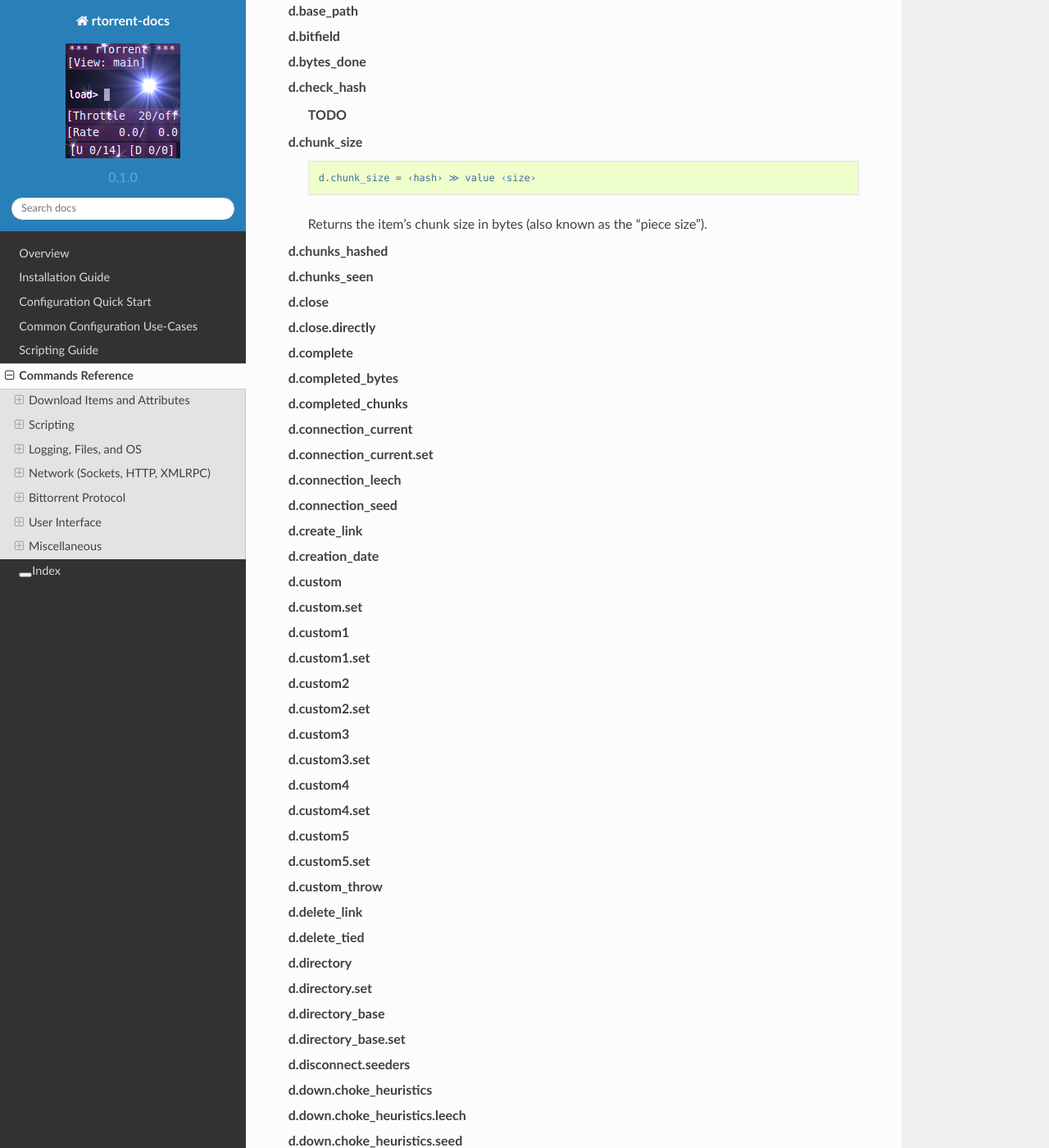
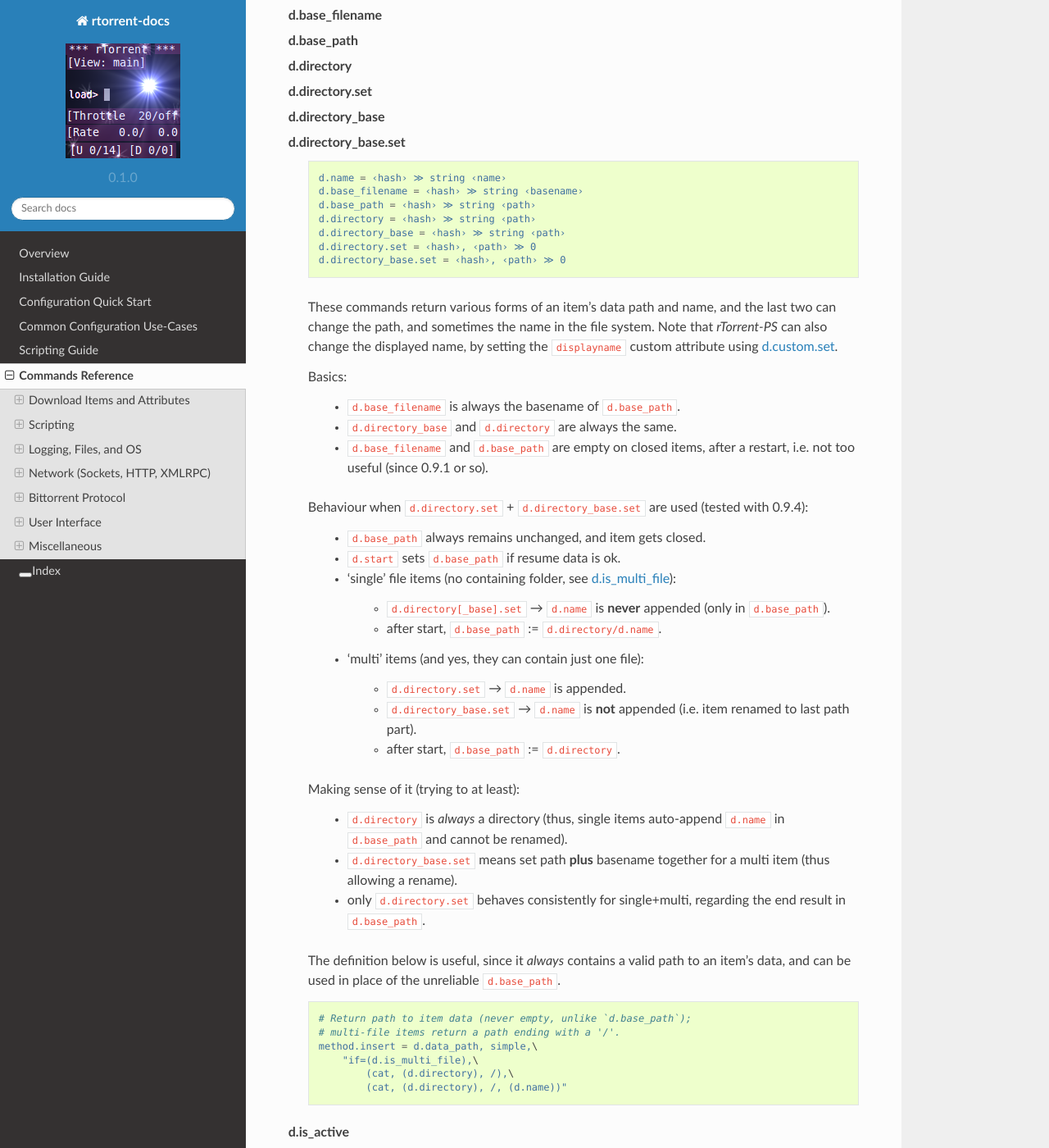
Before and after one commit to rtorrent-community/rtorrent-docs, a Sphinx documentation site: the page built from docs/cmd-ref.rst, in a window 1280 px wide and 1400 px high, scrolled down 1712 px. Shown: the whole window at 82% size. Built offline with Sphinx 7.4.7 and the Read the Docs theme 2.0.0, drawn with Linux system fonts in a browser that asks for light colours; some of the changed text lies outside the part shown.

Commit message:
explaining the name+path mess; grouped some items by their purpose

```diff
--- a/docs/include-cmd-items.rst
+++ b/docs/include-cmd-items.rst
@@ -3,19 +3,118 @@
 `d.*` commands
 ^^^^^^^^^^^^^^^^^^^^^^^^^^
 
-All `d.*` commands take an info hash as the first argument when called over the XMLRPC API.
+All ``d.*`` commands take an info hash as the first argument when called over the XMLRPC API,
+to uniquely identify the *target* object. ‘Target’ is the term used for that 1st parameter in
+error messages and so on.
 
   .. code-block:: ini
 
-     d.name = ‹hash› ≫ 0
+     d.name = ‹hash› ≫ string ‹name›
+
+When called within configuration methods or in a ``Ctrl-X`` prompt, the target is implicit.
+
 
 .. glossary::
+
+    d.name
+    d.base_filename
+    d.base_path
+    d.directory
+    d.directory.set
+    d.directory_base
+    d.directory_base.set
+
+        .. code-block:: ini
+
+            d.name = ‹hash› ≫ string ‹name›
+            d.base_filename = ‹hash› ≫ string ‹basename›
+            d.base_path = ‹hash› ≫ string ‹path›
+            d.directory = ‹hash› ≫ string ‹path›
+            d.directory_base = ‹hash› ≫ string ‹path›
+            d.directory.set = ‹hash›, ‹path› ≫ 0
+            d.directory_base.set = ‹hash›, ‹path› ≫ 0
+
+        These commands return various forms of an item's data path and name,
+        and the last two can change the path, and sometimes the name in the file system.
+        Note that *rTorrent-PS* can also change the displayed name,
+        by setting the ``displayname`` custom attribute using :term:`d.custom.set`.
+
+        Basics:
+
+            * ``d.base_filename`` is always the basename of ``d.base_path``.
+            * ``d.directory_base`` and ``d.directory`` are always the same.
+            * ``d.base_filename`` and ``d.base_path`` are empty on closed items,
+              after a restart, i.e. not too useful (since 0.9.1 or so).
+
+        Behaviour when ``d.directory.set`` + ``d.directory_base.set`` are used (tested with 0.9.4):
+
+            * ``d.base_path`` always remains unchanged, and item gets closed.
+            * ``d.start`` sets ``d.base_path`` if resume data is ok.
+            * ‘single’ file items (no containing folder, see :term:`d.is_multi_file`):
+
+                * ``d.directory[_base].set`` → ``d.name`` is **never** appended (only in ``d.base_path``).
+                * after start, ``d.base_path`` := ``d.directory/d.name``.
+
+            * ‘multi’ items (and yes, they can contain just one file):
+
+                * ``d.directory.set`` → ``d.name`` is appended.
+                * ``d.directory_base.set`` → ``d.name`` is **not** appended
+                  (i.e. item renamed to last path part).
+                * after start, ``d.base_path`` := ``d.directory``.
+
+        Making sense of it (trying to at least):
+
+            * ``d.directory`` is *always* a directory (thus, single items
+              auto-append ``d.name`` in ``d.base_path`` and cannot be renamed).
+            * ``d.directory_base.set`` means set path **plus** basename together
+              for a multi item (thus allowing a rename).
+            * only ``d.directory.set`` behaves consistently for single+multi,
+              regarding the end result in ``d.base_path``.
+
+        The definition below is useful, since it *always* contains a valid path to an item's data,
+        and can be used in place of the unreliable ``d.base_path``.
+
+        .. code-block:: ini
+
+            # Return path to item data (never empty, unlike `d.base_path`);
+            # multi-file items return a path ending with a '/'.
+            method.insert = d.data_path, simple,\
+                "if=(d.is_multi_file),\
+                    (cat, (d.directory), /),\
+                    (cat, (d.directory), /, (d.name))"
+
+
+    d.is_active
+    d.is_open
+    d.open
+    d.pause
+    d.resume
+    d.close
+    d.close.directly
+    d.start
+    d.state
+    d.state_changed
+    d.state_counter
+    d.stop
+    d.try_close
+    d.try_start
+    d.try_stop
+
+        **TODO**
+
+
+    d.loaded_file
+    d.tied_to_file
+    d.tied_to_file.set
+
+        **TODO**
 
     d.accepting_seeders
     d.accepting_seeders.disable
     d.accepting_seeders.enable
-    d.base_filename
-    d.base_path
+
+        **TODO**
+
     d.bitfield
     d.bytes_done
     d.check_hash
@@ -33,19 +132,32 @@ All `d.*` commands take an info hash as the first argument when called over the
 
     d.chunks_hashed
     d.chunks_seen
-    d.close
-    d.close.directly
+
+        **TODO**
+
     d.complete
     d.completed_bytes
     d.completed_chunks
+
+        **TODO**
+
     d.connection_current
     d.connection_current.set
     d.connection_leech
     d.connection_seed
+
+        **TODO**
+
     d.create_link
+    d.delete_link
+    d.delete_tied
     d.creation_date
+
+        **TODO**
+
     d.custom
     d.custom.set
+    d.custom_throw
     d.custom1
     d.custom1.set
     d.custom2
@@ -56,79 +168,115 @@ All `d.*` commands take an info hash as the first argument when called over the
     d.custom4.set
     d.custom5
     d.custom5.set
-    d.custom_throw
-    d.delete_link
-    d.delete_tied
-    d.directory
-    d.directory.set
-    d.directory_base
-    d.directory_base.set
+
+        **TODO**
+
     d.disconnect.seeders
+
+        **TODO**
+
     d.down.choke_heuristics
     d.down.choke_heuristics.leech
     d.down.choke_heuristics.seed
     d.down.choke_heuristics.set
+
+        **TODO**
+
     d.down.rate
     d.down.total
+
+        **TODO**
+
     d.downloads_max
     d.downloads_max.set
     d.downloads_min
     d.downloads_min.set
+
+        **TODO**
+
     d.erase
     d.free_diskspace
+
+        **TODO**
+
     d.group
     d.group.name
     d.group.set
+
+        **TODO**
+
     d.hash
     d.hashing
     d.hashing_failed
     d.hashing_failed.set
+
+        **TODO**
+
     d.ignore_commands
     d.ignore_commands.set
+
+        **TODO**
+
     d.incomplete
-    d.is_active
     d.is_hash_checked
     d.is_hash_checking
     d.is_meta
     d.is_multi_file
     d.is_not_partially_done
-    d.is_open
     d.is_partially_done
     d.is_pex_active
     d.is_private
+
+        **TODO**
+
     d.left_bytes
     d.load_date
-    d.loaded_file
     d.local_id
     d.local_id_html
+
+        **TODO**
+
     d.max_file_size
     d.max_file_size.set
+
+        **TODO**
+
     d.max_size_pex
     d.message
     d.message.set
     d.mode
     d.multicall2
-    d.name
-    d.open
-    d.pause
+
+        **TODO**
+
     d.peer_exchange
     d.peer_exchange.set
+
+        **TODO**
+
     d.peers_accounted
     d.peers_complete
     d.peers_connected
+
+        **TODO**
+
     d.peers_max
     d.peers_max.set
     d.peers_min
     d.peers_min.set
     d.peers_not_connected
+
+        **TODO**
+
     d.priority
     d.priority.set
     d.priority_str
-    d.ratio
-    d.resume
 
         **TODO**
 
+    d.ratio
+
+        **TODO**
 
     d.save_full_session
 
@@ -139,21 +287,17 @@ All `d.*` commands take an info hash as the first argument when called over the
 
 
     d.save_resume
+
+        **TODO**
+
     d.size_bytes
     d.size_chunks
     d.size_files
     d.size_pex
     d.skip.rate
     d.skip.total
-    d.start
-    d.state
-    d.state_changed
-    d.state_counter
-    d.stop
     d.throttle_name
     d.throttle_name.set
-    d.tied_to_file
-    d.tied_to_file.set
     d.timestamp.finished
     d.timestamp.started
     d.tracker.insert
@@ -163,9 +307,6 @@ All `d.*` commands take an info hash as the first argument when called over the
     d.tracker_numwant
     d.tracker_numwant.set
     d.tracker_size
-    d.try_close
-    d.try_start
-    d.try_stop
     d.up.choke_heuristics
     d.up.choke_heuristics.leech
     d.up.choke_heuristics.seed
```
Also changed, not shown: other parts of docs/include-cmd-items.rst (+6 -0 lines).
